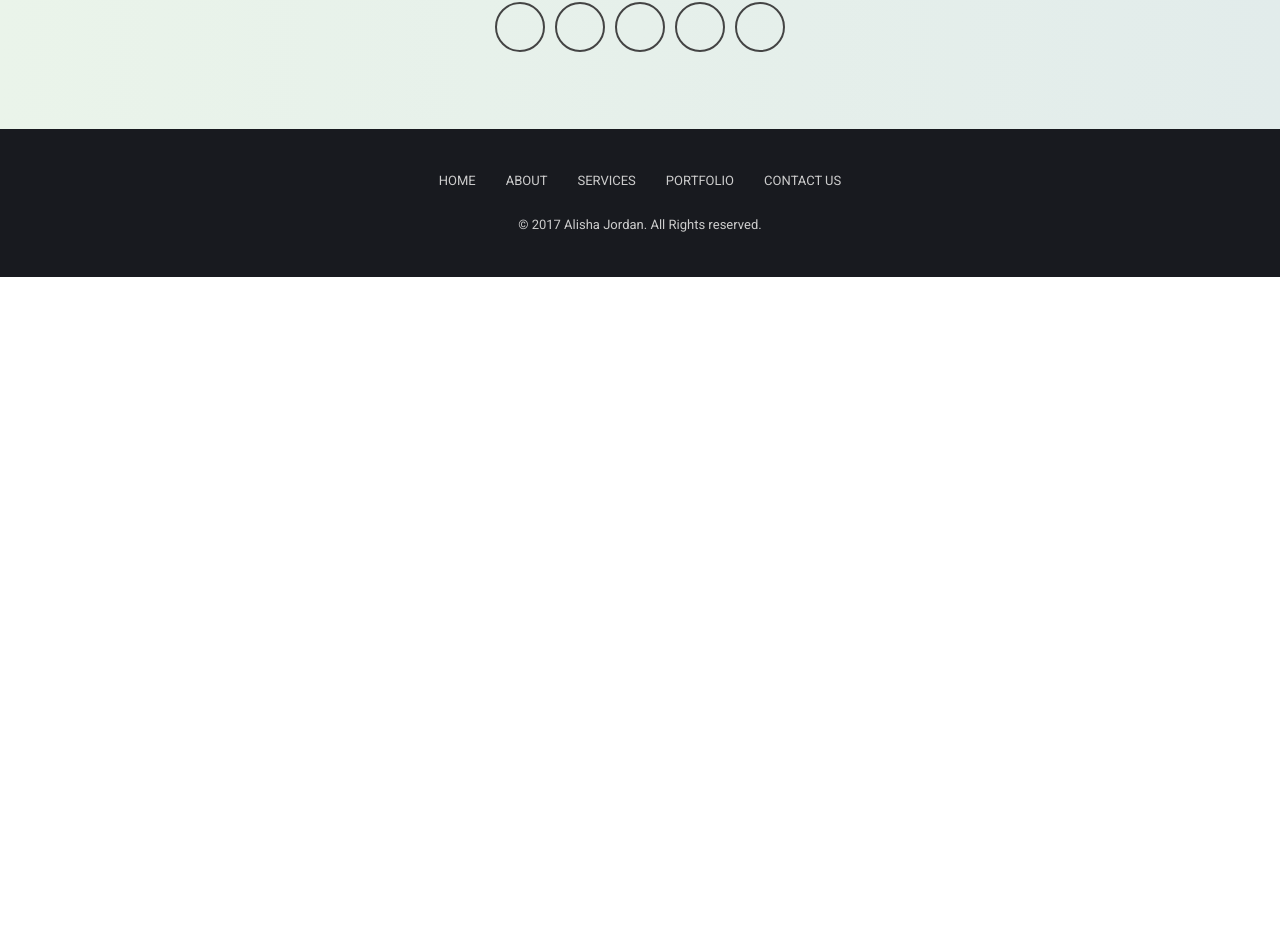
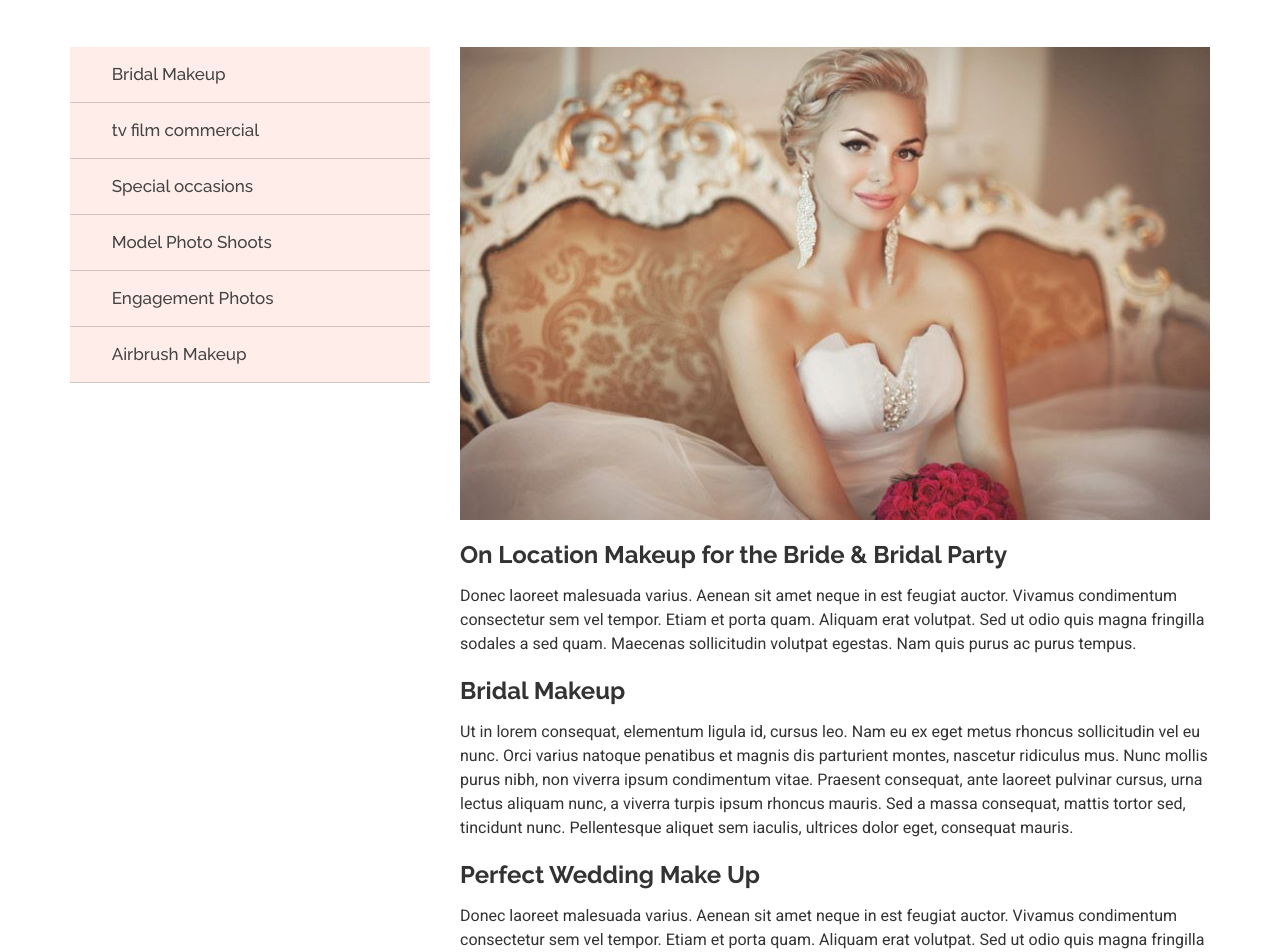
Before and after one commit to iamjaime/makeupbyale, an Angular app: page /single-service in a window 1280 px wide. Before the commit this address led to /. Shown: the part 393-1345 px from the top of the page. Before the commit the page ends 800 px from the top, so only its background shows below. Built offline with nearby package versions, Linux system fonts and the light colour scheme; some icons are missing; a web font is replaced by a local one.

Commit message:
added all router sections

```diff
--- a/package.json
+++ b/package.json
@@ -21,7 +21,9 @@
     "@angular/platform-browser": "^4.0.0",
     "@angular/platform-browser-dynamic": "^4.0.0",
     "@angular/router": "^4.0.0",
+    "bootstrap": "^3.3.7",
     "core-js": "^2.4.1",
+    "ngx-bootstrap": "^1.8.1",
     "rxjs": "^5.1.0",
     "zone.js": "^0.8.4"
   },
--- a/src/app/app.module.ts
+++ b/src/app/app.module.ts
@@ -1,6 +1,7 @@
 import { BrowserModule } from '@angular/platform-browser';
 import { NgModule } from '@angular/core';
 import { RouterModule } from '@angular/router';
+import { CarouselModule } from 'ngx-bootstrap/carousel';
 
 import { AppComponent } from './app.component';
 import { NavComponent } from './nav/nav.component';
@@ -10,6 +11,7 @@ import { ServicesComponent } from './services/services.component';
 import { PortfolioComponent } from './portfolio/portfolio.component';
 import { ContactComponent } from './contact/contact.component';
 import { FooterComponent } from './footer/footer.component';
+import { SingleServiceComponent } from './single-service/single-service.component';
 
 @NgModule({
   declarations: [
@@ -20,11 +22,18 @@ import { FooterComponent } from './footer/footer.component';
     ServicesComponent,
     PortfolioComponent,
     ContactComponent,
-    FooterComponent
+    FooterComponent,
+    SingleServiceComponent
   ],
   imports: [
     BrowserModule,
+    CarouselModule.forRoot(),
     RouterModule.forRoot([
+      {
+        path: '',
+        redirectTo: 'home',
+        pathMatch: 'full'
+      },
       {
         path : 'home',
         component : HomeComponent
@@ -36,6 +45,10 @@ import { FooterComponent } from './footer/footer.component';
       {
         path : 'services',
         component : ServicesComponent
+      },
+      {
+        path : 'single-service',
+        component : SingleServiceComponent
       },
       {
         path : 'portfolio',
--- a/src/app/home/home.component.html
+++ b/src/app/home/home.component.html
@@ -1,18 +1,6 @@
-<!--============== preloader ==============-->
-<div class="preloader">
-  <div class="animation circle"></div>
-</div>
-<!--============== end preloader ==============-->
-
-<div id="mycarousel" class="carousel slide carousel-fade" data-ride="carousel">
-  <!-- Indicators -->
-  <ol class="carousel-indicators">
-    <li data-target="#mycarousel" data-slide-to="0" class="active"></li>
-    <li data-target="#mycarousel" data-slide-to="1"></li>
-  </ol>
-  <!-- Wrapper for slides -->
-  <div class="carousel-inner" role="listbox">
-    <div class="item"> <img src="assets/images/slide1.jpg" alt="First Image">
+<carousel>
+  <slide>
+    <img src="assets/images/slide1.jpg" alt="First Image">
     <div class="carousel-caption">
       <div class="carousel-caption-inner">
         <div class="container">
@@ -25,12 +13,10 @@
           </div>
         </div>
       </div>
-        <!--carousel-caption-inner-->
     </div>
-      <!--carousel-caption-->
-    </div>
-    <!--item 1-->
-    <div class="item"> <img src="assets/images/slide2.jpg" alt="">
+  </slide>
+  <slide>
+    <img src="assets/images/slide2.jpg" alt="Second slide">
     <div class="carousel-caption">
       <div class="carousel-caption-inner">
         <div class="container">
@@ -45,14 +31,9 @@
       </div>
       <!--carousel-caption-inner-->
     </div>
-      <!--carousel-caption-->
-    </div>
-    <!--item 2-->
-  </div>
-  <!--carousel-inner-->
-  <!-- Controls -->
-  <a class="left carousel-control" href="#mycarousel" role="button" data-slide="prev"> <span class="fa fa-angle-left" aria-hidden="true"></span> </a> <a class="right carousel-control" href="#mycarousel" role="button" data-slide="next"> <span class="fa fa-angle-right" aria-hidden="true"></span> </a> </div>
-<!--mycarousel-->
+  </slide>
+</carousel>
+
 <section class="section section-services">
   <!-- section-title -->
   <div class="section-title text-center">
--- a/src/app/home/home.component.ts
+++ b/src/app/home/home.component.ts
@@ -1,9 +1,11 @@
 import { Component, OnInit } from '@angular/core';
+import { CarouselConfig } from 'ngx-bootstrap/carousel';
 
 @Component({
   selector: 'app-home',
   templateUrl: './home.component.html',
-  styleUrls: ['./home.component.css']
+  styleUrls: ['./home.component.css'],
+  providers: [{provide: CarouselConfig, useValue: { interval: 5000 }}]
 })
 export class HomeComponent implements OnInit {
 
--- a/src/app/nav/nav.component.html
+++ b/src/app/nav/nav.component.html
@@ -12,12 +12,12 @@
         <li><a routerLink="about">About</a></li>
         <li class="dropdown"> <a routerLink="services" class="dropdown-toggle" data-toggle="dropdown">Services</a>
           <ul class="dropdown-menu">
-            <li><a routerLink="services">Bridal Makeup</a></li>
-            <li><a routerLink="services">TV Film & Commercial</a></li>
-            <li><a routerLink="services">Theatrical Makeup</a></li>
-            <li><a routerLink="services">Special Occasions</a></li>
-            <li><a routerLink="services">Modeling & Photo Shoots</a></li>
-            <li><a routerLink="services">Airbrush Makeup</a></li>
+            <li><a routerLink="single-service">Bridal Makeup</a></li>
+            <li><a routerLink="single-service">TV Film & Commercial</a></li>
+            <li><a routerLink="single-service">Theatrical Makeup</a></li>
+            <li><a routerLink="single-service">Special Occasions</a></li>
+            <li><a routerLink="single-service">Modeling & Photo Shoots</a></li>
+            <li><a routerLink="single-service">Airbrush Makeup</a></li>
           </ul>
         </li>
         <li><a routerLink="portfolio">Portfolio</a></li>
--- /dev/null
+++ b/src/app/single-service/single-service.component.html
@@ -0,0 +1,34 @@
+<section class="section section-page-title" style="background-image:url(assets/images/work.jpg)">
+  <div class="overlay">
+    <h1>Makeup for the Bride</h1>
+  </div>
+  <!--overlay-->
+</section>
+<section class="section">
+  <div class="container">
+    <div class="row">
+      <div class="col-md-8 col-sm-8 pull-right">
+        <p><img src="assets/images/bridal.jpg" alt=""></p>
+        <h3>On Location Makeup for the Bride & Bridal Party</h3>
+        <p>Donec laoreet malesuada varius. Aenean sit amet neque in est feugiat auctor. Vivamus condimentum consectetur sem vel tempor. Etiam et porta quam. Aliquam erat volutpat. Sed ut odio quis magna fringilla sodales a sed quam. Maecenas sollicitudin volutpat egestas. Nam quis purus ac purus tempus. </p>
+        <h3>Bridal Makeup</h3>
+        <p>Ut in lorem consequat, elementum ligula id, cursus leo. Nam eu ex eget metus rhoncus sollicitudin vel eu nunc. Orci varius natoque penatibus et magnis dis parturient montes, nascetur ridiculus mus. Nunc mollis purus nibh, non viverra ipsum condimentum vitae. Praesent consequat, ante laoreet pulvinar cursus, urna lectus aliquam nunc, a viverra turpis ipsum rhoncus mauris. Sed a massa consequat, mattis tortor sed, tincidunt nunc. Pellentesque aliquet sem iaculis, ultrices dolor eget, consequat mauris. </p>
+        <h3>Perfect Wedding Make Up</h3>
+        <p>Donec laoreet malesuada varius. Aenean sit amet neque in est feugiat auctor. Vivamus condimentum consectetur sem vel tempor. Etiam et porta quam. Aliquam erat volutpat. Sed ut odio quis magna fringilla sodales a sed quam. Maecenas sollicitudin volutpat egestas. Nam quis purus ac purus tempus iaculis. </p>
+      </div>
+      <!--col-md-8-->
+      <div class="col-md-4 col-sm-4 pull-left">
+        <ul class="service-list-group">
+          <li><a href="single-service.html">Bridal Makeup</a></li>
+          <li><a href="single-service.html">tv film commercial</a></li>
+          <li><a href="single-service.html">Special occasions</a></li>
+          <li><a href="single-service.html">Model Photo Shoots</a></li>
+          <li><a href="single-service.html">Engagement Photos</a></li>
+          <li><a href="single-service.html">Airbrush Makeup</a></li>
+        </ul>
+      </div>
+    </div>
+    <!--row-->
+  </div>
+  <!--container-->
+</section>
--- /dev/null
+++ b/src/app/single-service/single-service.component.ts
@@ -0,0 +1,15 @@
+import { Component, OnInit } from '@angular/core';
+
+@Component({
+  selector: 'app-single-service',
+  templateUrl: './single-service.component.html',
+  styleUrls: ['./single-service.component.css']
+})
+export class SingleServiceComponent implements OnInit {
+
+  constructor() { }
+
+  ngOnInit() {
+  }
+
+}
```
Also changed, not shown: src/app/single-service/single-service.component.css (added), 1 other file (tests, documents, lock files or other folders). Lines whose indentation alone changed are shown as unchanged.
